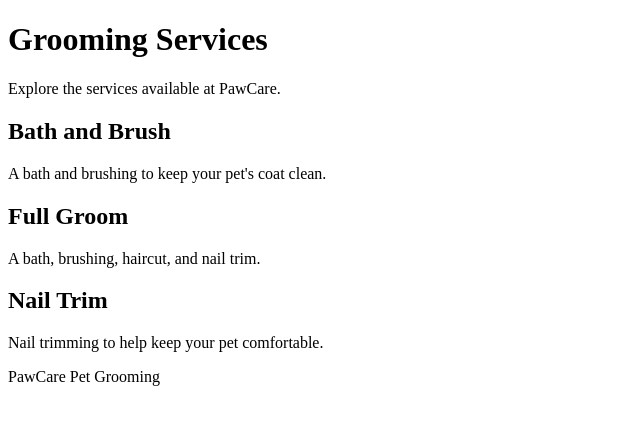
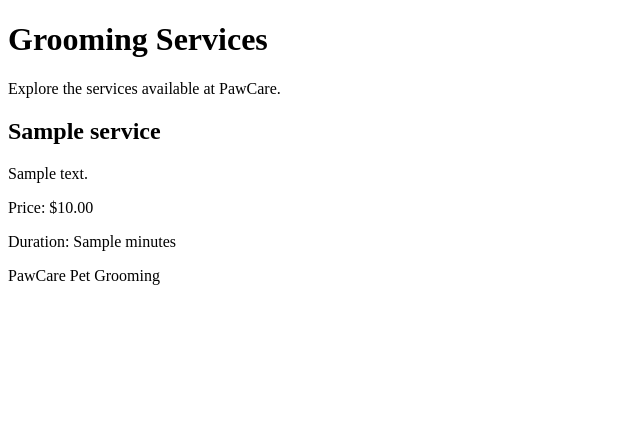
Before and after one commit to JoseV3ra/pawcare, a Node server app: template Pawcare/views/services.ejs in a window 1280 px wide. Shown: the part 26-451 px from the top of the page, without its empty margins (0-640 px from the left). Run offline with Node 20, Linux system fonts and the light colour scheme; the template is opened without the code that fills it: most values are stand-ins (such as "Sample title", 1, 10 or a date in 2020).

Commit message:
Display grooming service objects through service layer and EJS

```diff
--- a/Pawcare/controllers/pageController.js
+++ b/Pawcare/controllers/pageController.js
@@ -1,3 +1,5 @@
+const groomingService = require("../services/groomingService");
+
 exports.home = (req, res) => {
     res.render("home", {
       title: "PawCare | Home",
@@ -6,8 +8,11 @@ exports.home = (req, res) => {
   };
 
   exports.services = (req, res) => {
+    const services = groomingService.getAllServices();
+
     res.render("services", {
       title: "PawCare | Services",
+      services: services,
     });
   };
 
--- a/Pawcare/views/services.ejs
+++ b/Pawcare/views/services.ejs
@@ -4,20 +4,14 @@
   <h1>Grooming Services</h1>
   <p>Explore the services available at PawCare.</p>
 
-  <section>
-    <h2>Bath and Brush</h2>
-    <p>A bath and brushing to keep your pet's coat clean.</p>
-  </section>
-
-  <section>
-    <h2>Full Groom</h2>
-    <p>A bath, brushing, haircut, and nail trim.</p>
-  </section>
-
-  <section>
-    <h2>Nail Trim</h2>
-    <p>Nail trimming to help keep your pet comfortable.</p>
-  </section>
+  <% services.forEach((service) => { %>
+    <section>
+      <h2><%= service.name %></h2>
+      <p><%= service.description %></p>
+      <p>Price: $<%= service.price.toFixed(2) %></p>
+      <p>Duration: <%= service.durationMinutes %> minutes</p>
+    </section>
+  <% }); %>
 </main>
 
 <%- include("partials/footer") %>
```
Also changed, not shown: Pawcare/services/groomingService.js (added, +39 -0 lines).
